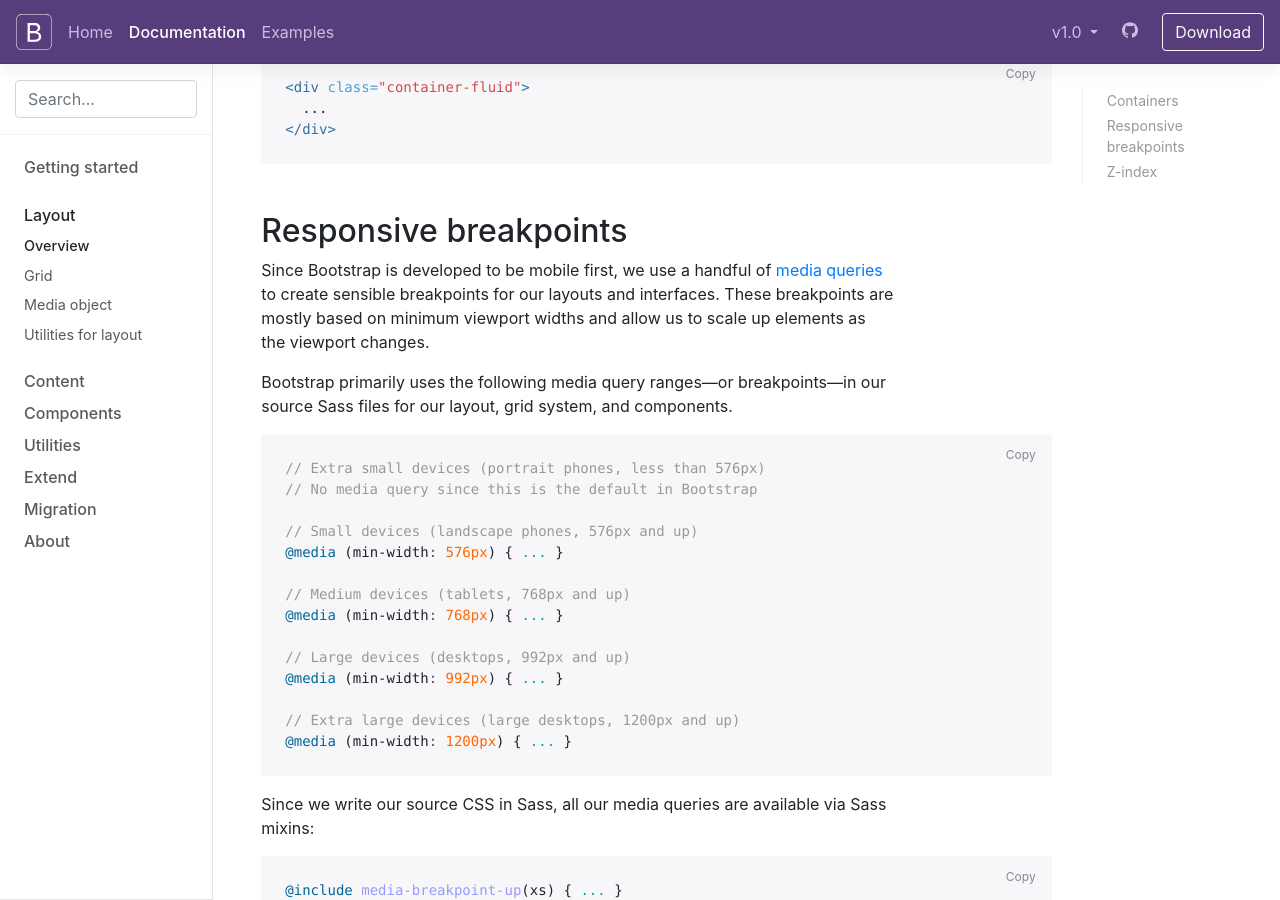
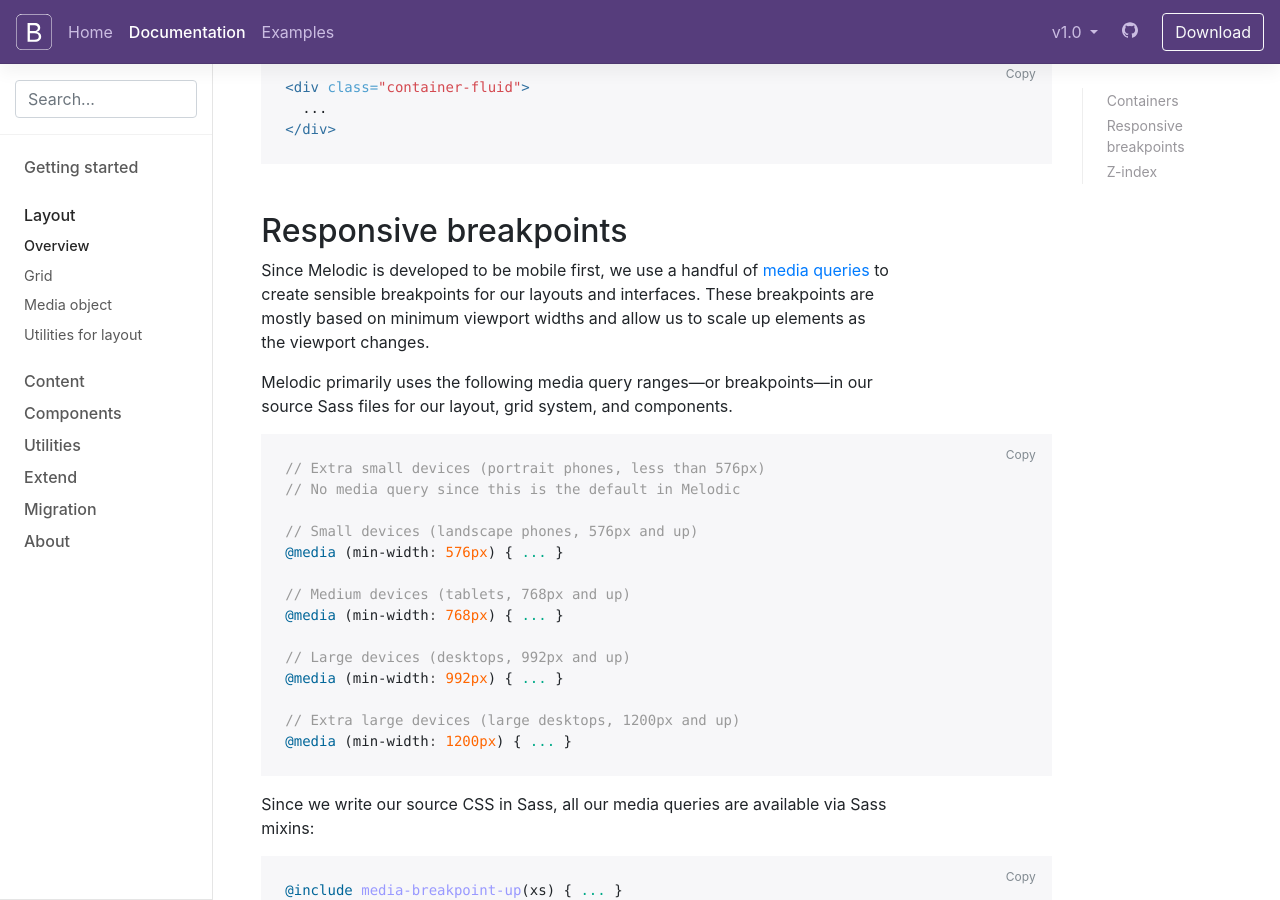
Before and after one commit to arielkirkwood/melodic-web, a Jekyll site: the page built from docs/4.0/layout/overview.md, in a window 1280 px wide and 900 px high, scrolled down 1166 px. Built offline with Jekyll 4.4.1, drawn with Linux system fonts in a browser that asks for light colours; nearby versions of some CDN libraries; comment, search, counter and statistics services are not loaded; the table of contents is made by our own code; some of the changed text lies outside the part shown.

Commit message:
Update Layout Overview page

```diff
--- a/docs/4.0/layout/overview.md
+++ b/docs/4.0/layout/overview.md
@@ -1,7 +1,7 @@
 ---
 layout: docs
 title: Overview
-description: Components and options for laying out your Bootstrap project, including wrapping containers, a powerful grid system, a flexible media object, and responsive utility classes.
+description: Components and options for laying out your Melodic project, including wrapping containers, a powerful grid system, a flexible media object, and responsive utility classes.
 group: layout
 redirect_from: "/docs/4.0/layout/"
 toc: true
@@ -9,7 +9,7 @@
 
 ## Containers
 
-Containers are the most basic layout element in Bootstrap and are **required when using our default grid system**. Choose from a responsive, fixed-width container (meaning its `max-width` changes at each breakpoint) or fluid-width (meaning it's `100%` wide all the time).
+Containers are the most basic layout element in Melodic and are **required when using our default grid system**. Choose from a responsive, fixed-width container (meaning its `max-width` changes at each breakpoint) or fluid-width (meaning it's `100%` wide all the time).
 
 While containers *can* be nested, most layouts do not require a nested container.
 
@@ -46,13 +46,13 @@
 
 ## Responsive breakpoints
 
-Since Bootstrap is developed to be mobile first, we use a handful of [media queries](https://developer.mozilla.org/en-US/docs/Web/CSS/Media_Queries/Using_media_queries) to create sensible breakpoints for our layouts and interfaces. These breakpoints are mostly based on minimum viewport widths and allow us to scale up elements as the viewport changes.
+Since Melodic is developed to be mobile first, we use a handful of [media queries](https://developer.mozilla.org/en-US/docs/Web/CSS/Media_Queries/Using_media_queries) to create sensible breakpoints for our layouts and interfaces. These breakpoints are mostly based on minimum viewport widths and allow us to scale up elements as the viewport changes.
 
-Bootstrap primarily uses the following media query ranges—or breakpoints—in our source Sass files for our layout, grid system, and components.
+Melodic primarily uses the following media query ranges—or breakpoints—in our source Sass files for our layout, grid system, and components.
 
 {% highlight scss %}
 // Extra small devices (portrait phones, less than 576px)
-// No media query since this is the default in Bootstrap
+// No media query since this is the default in Melodic
 
 // Small devices (landscape phones, 576px and up)
 @media (min-width: 576px) { ... }
@@ -160,7 +160,7 @@
 
 ## Z-index
 
-Several Bootstrap components utilize `z-index`, the CSS property that helps control layout by providing a third axis to arrange content. We utilize a default z-index scale in Bootstrap that's been designed to properly layer navigation, tooltips and popovers, modals, and more.
+Several Melodic components utilize `z-index`, the CSS property that helps control layout by providing a third axis to arrange content. We utilize a default z-index scale in Melodic that's been designed to properly layer navigation, tooltips and popovers, modals, and more.
 
 These higher values start at an arbitrary number, high and specific enough to ideally avoid conflicts. We need a standard set of these across our layered components—tooltips, popovers, navbars, dropdowns, modals—so we can be reasonably consistent in the behaviors. There's no reason we couldn't have used `100`+ or `500`+.
 
```
